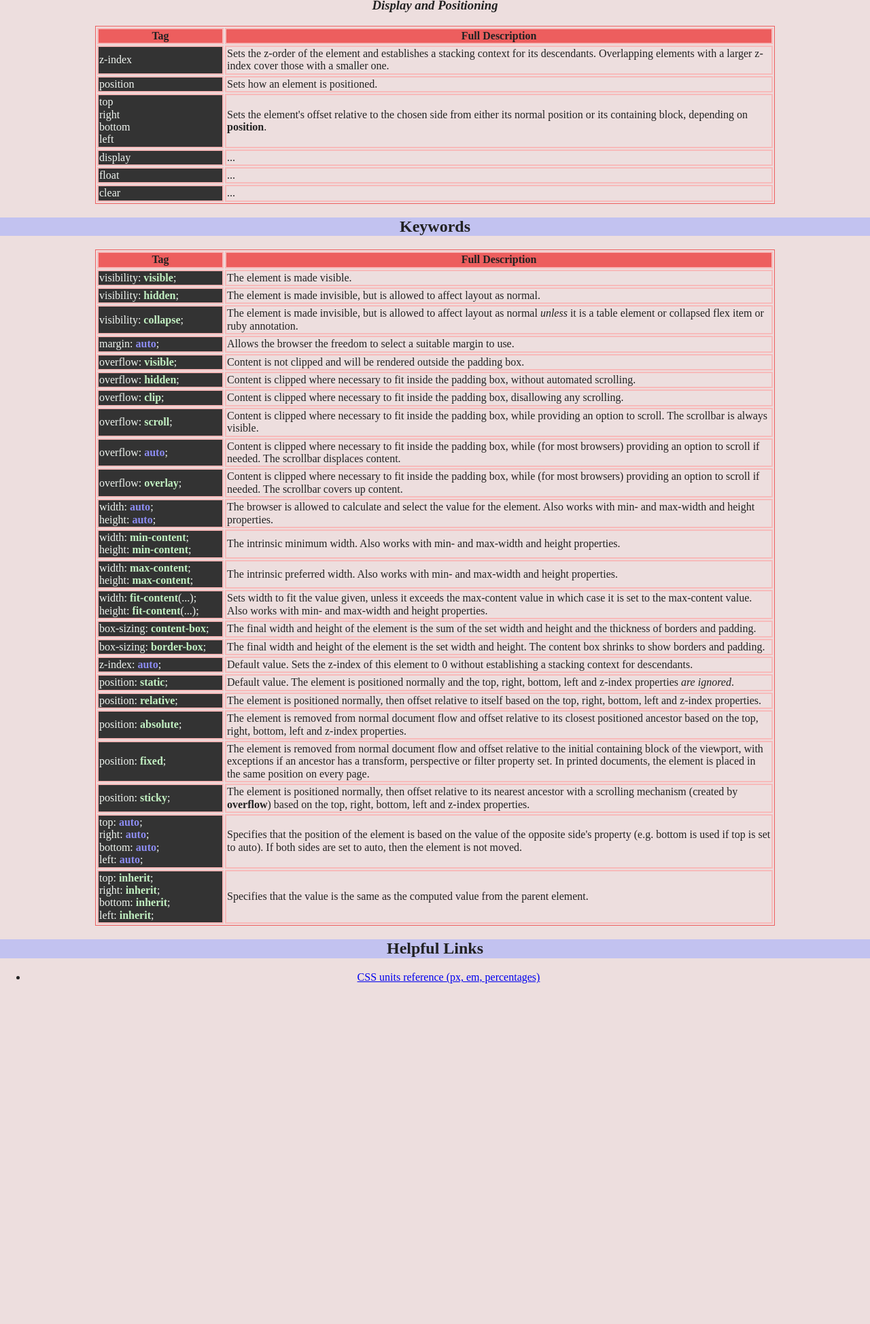
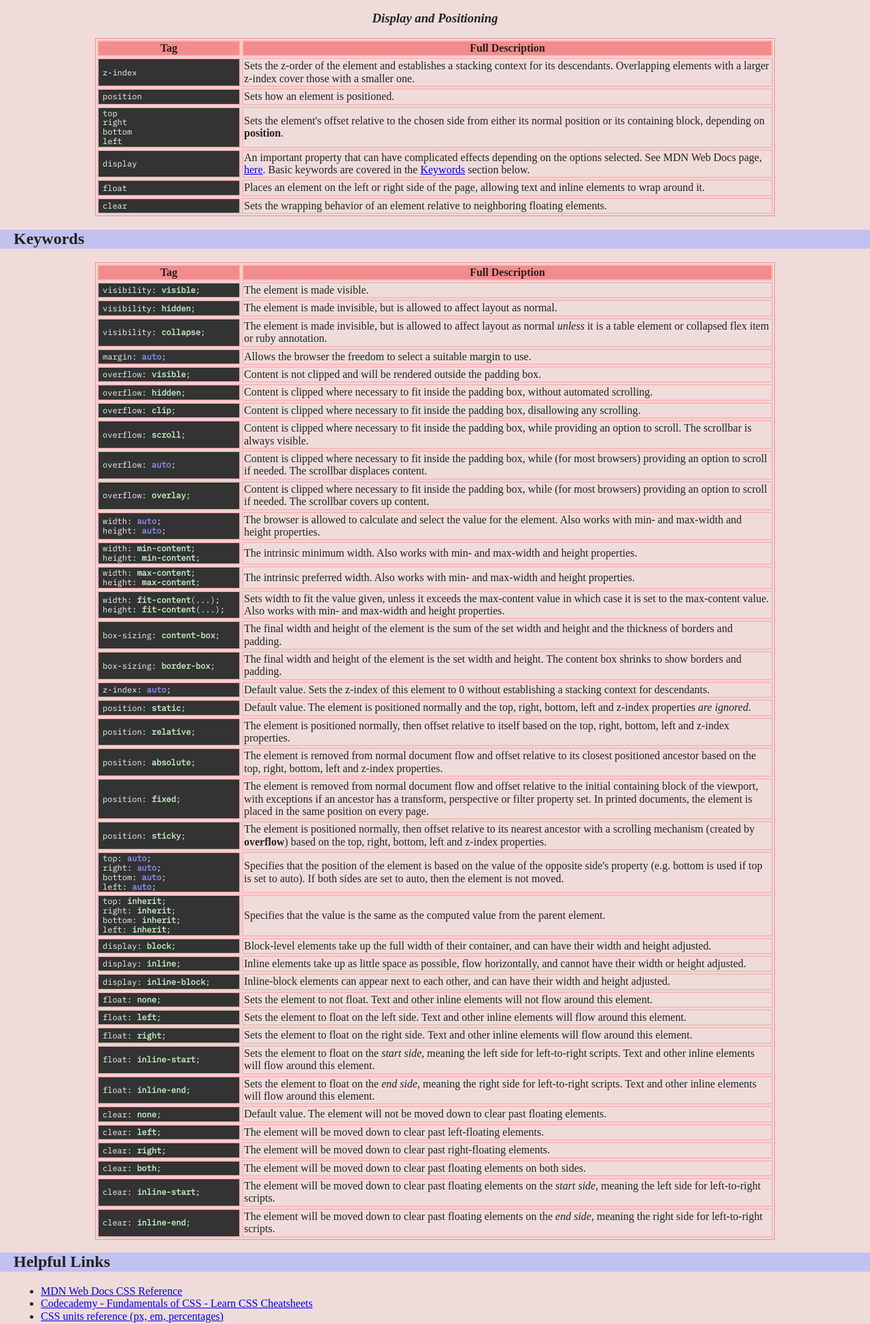
Before and after one commit to jt-ziolo/HTML-CSS-Cheatsheet-WebDevFundamentals, a website built with Parcel: page index.html in a window 1280 px wide. Shown: the part 678-2626 px from the top of the page at 68% size. Before the commit the page ends 2142 px from the top, so only its background shows below. Built offline with nearby package versions, Linux system fonts and the light colour scheme.

Commit message:
Finished adding information to table, updated links, linked font for code preview, adjusted color scheme

```diff
--- a/css/styles.css
+++ b/css/styles.css
@@ -1,8 +1,17 @@
+@font-face {
+  font-family: 'IBM Plex Mono';
+  font-style: normal;
+  font-weight: 400;
+  src: local(''),
+       url('../fonts/ibm-plex-mono-v12-latin-regular.woff2') format('woff2'), /* Chrome 26+, Opera 23+, Firefox 39+ */
+       url('../fonts/ibm-plex-mono-v12-latin-regular.woff') format('woff'); /* Chrome 6+, Firefox 3.6+, IE 9+, Safari 5.1+ */
+}
+
 :root {
-  --primary-background-color: hsl(0, 30%, 90%);
+  --primary-background-color: hsl(0, 40%, 90%);
   --header-color-1: hsl(120, 60%, 85%);
   --header-color-2: hsl(240, 60%, 85%);
-  --table-border-color-1: hsl(0, 80%, 65%);
+  --table-border-color-1: hsl(0, 80%, 75%);
   --table-border-color-2: hsl(0, 80%, 85%);
   --code-box-color: hsl(0, 0%, 20%);
   --tag-color-1: hsl(120, 20%, 95%);
@@ -16,6 +25,11 @@ body {
   text-align: center;
 }
 
+body ul {
+  text-align: left;
+  padding-left: 60px;
+}
+
 td  {
   text-align: left;
   word-break: break-word;
@@ -26,11 +40,15 @@ h1 {
 }
 
 h2 {
+  text-align: left;
+  padding-left: 20px;
   background-color: var(--header-color-2);
 }
 
 h3 {
-    font-style: italic;
+  /* text-align: left;
+  padding: 0 0 0 40px; */
+  font-style: italic;
 }
 
 table {
@@ -53,7 +71,10 @@ th {
 .tag {
     color: var(--tag-color-1);
     background-color: var(--code-box-color);
-    width: 180px;
+    font-family: 'IBM Plex Mono', monospace;
+    font-size: 12px;
+    padding-left: 6px;
+    width: 200px;
 }
 
 .tag span {
--- a/index.html
+++ b/index.html
@@ -126,19 +126,23 @@
       </tr>
       <tr>
         <td class="tag">display</td>
-        <td>...</td>
+        <td>An important property that can have complicated effects depending on the options selected. See MDN Web Docs page, <a href="https://developer.mozilla.org/en-US/docs/Web/CSS/display">here</a>. Basic keywords are covered in the <a href="#display-keywords">Keywords</a> section below.</td>
       </tr>
       <tr>
         <td class="tag">float</td>
-        <td>...</td>
+        <td>Places an element on the left or right side of the page, allowing text and inline elements to wrap around it.</td>
       </tr>
       <tr>
         <td class="tag">clear</td>
-        <td>...</td>
+        <td>Sets the wrapping behavior of an element relative to neighboring floating elements.</td>
       </tr>
     </tbody>
   </table>
   <h2>Keywords</h2>
+  <!--
+  <h3>General</h3>
+  <h3>Box Model</h3>
+  <h3 id="display-keywords">Display and Positioning</h3> -->
   <table>
     <thead>
       <th>Tag</th>
@@ -241,10 +245,68 @@
         <td class="tag">top: <span>inherit</span>;<br />right: <span>inherit</span>;<br />bottom: <span>inherit</span>;<br />left: <span>inherit</span>;</td>
         <td>Specifies that the value is the same as the computed value from the parent element.</td>
       </tr>
+      <tr>
+        <td class="tag">display: <span>block</span>;</td>
+        <td>Block-level elements take up the full width of their container, and can have their width and height adjusted.</td>
+      </tr>
+      <tr>
+        <td class="tag">display: <span>inline</span>;</td>
+        <td>Inline elements take up as little space as possible, flow horizontally, and cannot have their width or height adjusted.</td>
+      </tr>
+      <tr>
+        <td class="tag">display: <span>inline-block</span>;</td>
+        <td>Inline-block elements can appear next to each other, and can have their width and height adjusted.</td>
+      </tr>
+      <tr>
+        <td class="tag">float: <span>none</span>;</td>
+        <td>Sets the element to not float. Text and other inline elements will not flow around this element.</td>
+      </tr>
+      <tr>
+        <td class="tag">float: <span>left</span>;</td>
+        <td>Sets the element to float on the left side. Text and other inline elements will flow around this element.</td>
+      </tr>
+      <tr>
+        <td class="tag">float: <span>right</span>;</td>
+        <td>Sets the element to float on the right side. Text and other inline elements will flow around this element.</td>
+      </tr>
+      <tr>
+        <td class="tag">float: <span>inline-start</span>;</td>
+        <td>Sets the element to float on the <em>start side</em>, meaning the left side for left-to-right scripts. Text and other inline elements will flow around this element.</td>
+      </tr>
+      <tr>
+        <td class="tag">float: <span>inline-end</span>;</td>
+        <td>Sets the element to float on the <em>end side</em>, meaning the right side for left-to-right scripts. Text and other inline elements will flow around this element.</td>
+      </tr>
+      <tr>
+        <td class="tag">clear: <span>none</span>;</td>
+        <td>Default value. The element will not be moved down to clear past floating elements.</td>
+      </tr>
+      <tr>
+        <td class="tag">clear: <span>left</span>;</td>
+        <td>The element will be moved down to clear past left-floating elements.</td>
+      </tr>
+      <tr>
+        <td class="tag">clear: <span>right</span>;</td>
+        <td>The element will be moved down to clear past right-floating elements.</td>
+      </tr>
+      <tr>
+        <td class="tag">clear: <span>both</span>;</td>
+        <td>The element will be moved down to clear past floating elements on both sides.</td>
+      </tr>
+      <tr>
+        <td class="tag">clear: <span>inline-start</span>;</td>
+        <td>The element will be moved down to clear past floating elements on the <em>start side</em>, meaning the left side for left-to-right scripts.</td>
+      </tr>
+      <tr>
+        <td class="tag">clear: <span>inline-end</span>;</td>
+        <td>The element will be moved down to clear past floating elements on the <em>end side</em>, meaning the right side for left-to-right scripts.</td>
+      </tr>
     </tbody>
   </table>
   <h2>Helpful Links</h2>
   <ul>
+    <li><a href="https://developer.mozilla.org/en-US/docs/Web/CSS">MDN Web Docs CSS Reference</a></li>
+    <li><a href="https://www.codecademy.com/learn/paths/front-end-engineer-career-path/tracks/fecp-22-fundamentals-of-css/modules/wdcp-22-learn-css-the-box-model/cheatsheet">Codecademy - Fundamentals of CSS - Learn CSS Cheatsheets</a></li>
     <li><a href="https://www.w3schools.com/CSSref/css_units.asp">CSS units reference (px, em, percentages)</a></li>
   </ul>
   <!-- End project content -->
```
Lines whose indentation alone changed are shown as unchanged.
